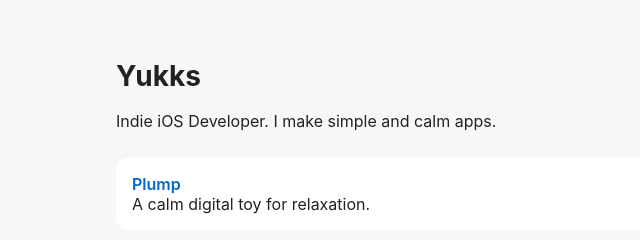
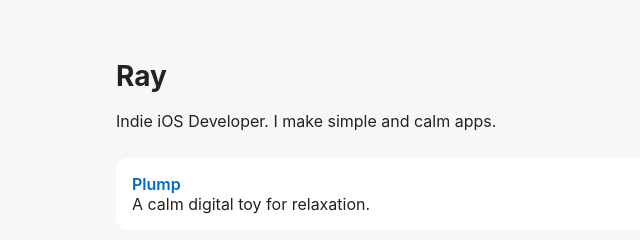
Before and after one commit to Yukks-tkg/Yukks-tkg.github.io, a plain HTML site: page index.html in a window 1280 px wide. Shown: the top 240 px of the page, 204-844 px from the left. Drawn offline with Linux system fonts and the light colour scheme.

Commit message:
Update index.html

```diff
--- a/index.html
+++ b/index.html
@@ -43,7 +43,7 @@
 </head>
 <body>
   <div class="container">
-    <h1>Yukks</h1>
+    <h1>Ray</h1>
     <p>Indie iOS Developer. I make simple and calm apps.</p>
 
     <div class="app">
```
